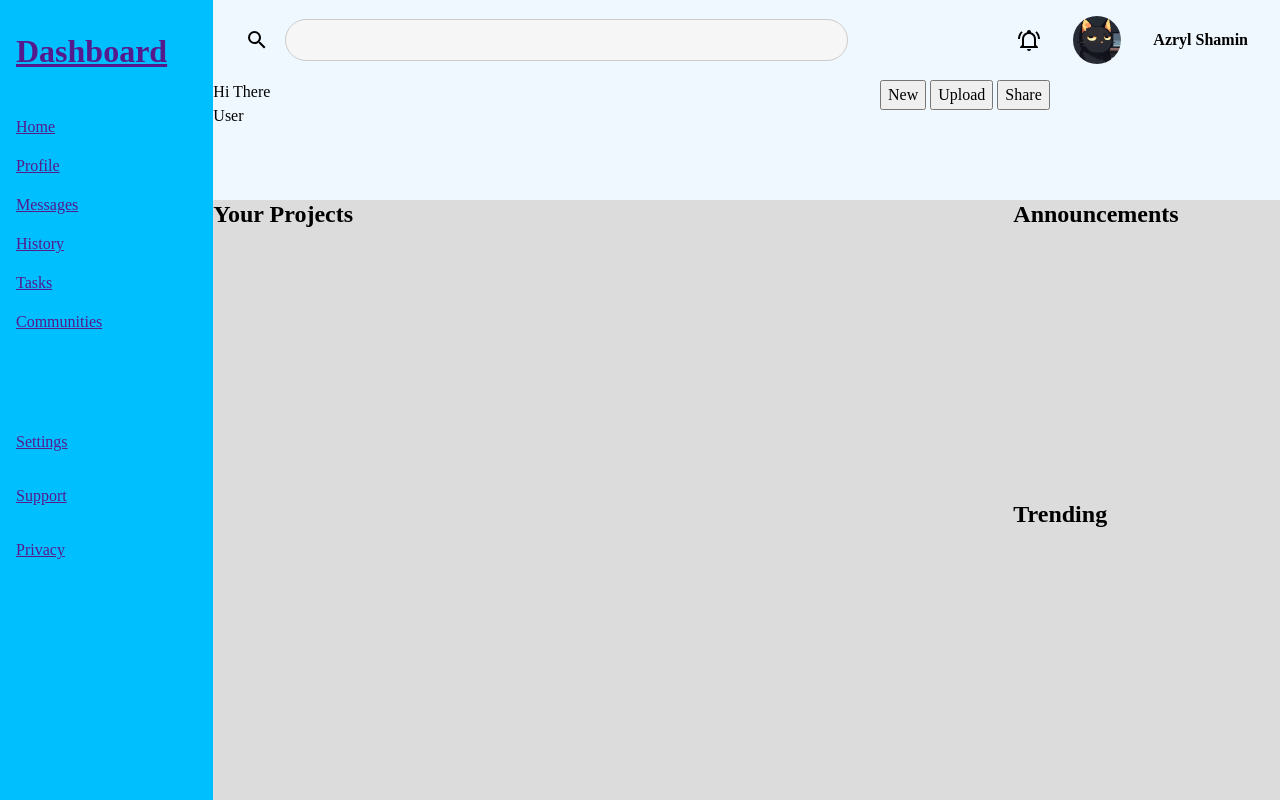
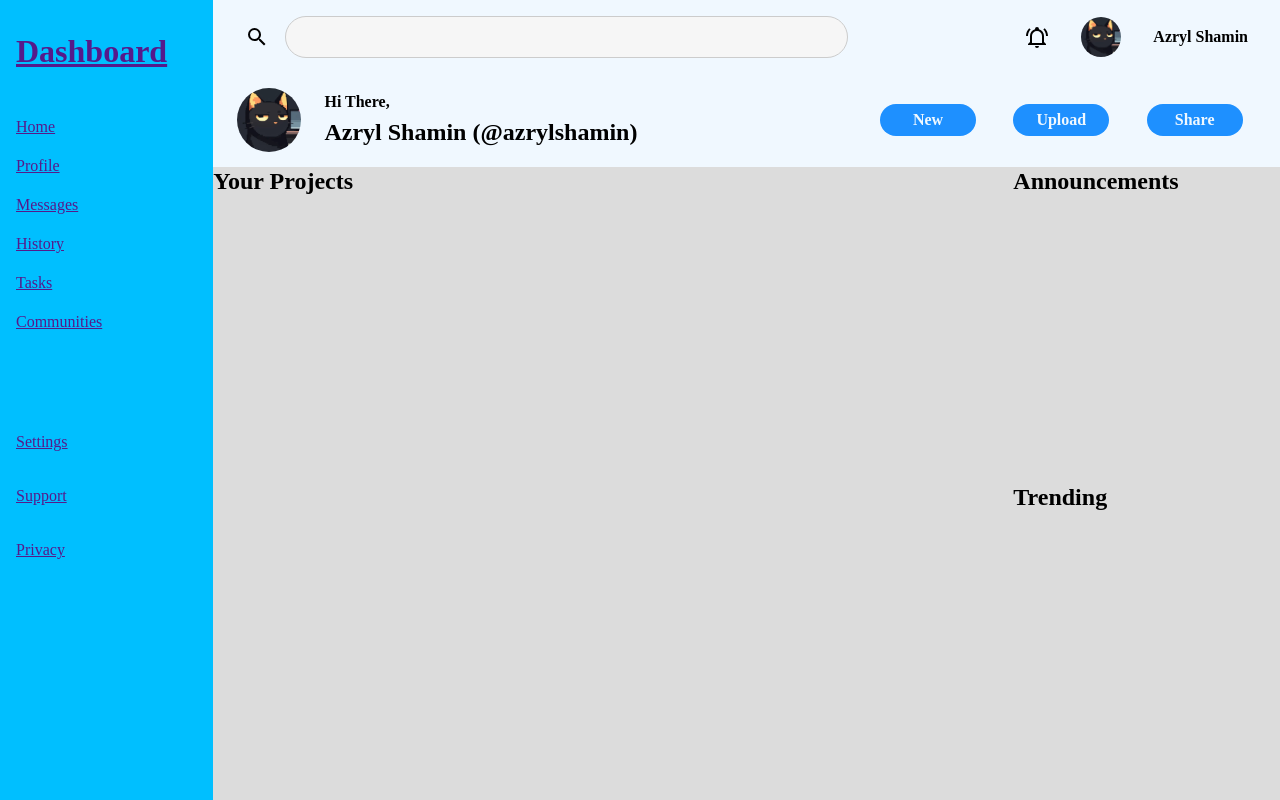
Before and after one commit to azrylshamin/odin-admin-dashboard, a plain HTML site: page index.html in a window 1280 px wide. Drawn offline with Linux system fonts and the light colour scheme.

Commit message:
Finish styling the header section

```diff
--- a/index.html
+++ b/index.html
@@ -1,5 +1,6 @@
 <!DOCTYPE html>
 <html lang="en">
+
 <head>
     <meta charset="UTF-8">
     <meta name="viewport" content="width=device-width, initial-scale=1.0">
@@ -8,6 +9,7 @@
     <link rel="stylesheet" href="reset.css">
     <link rel="stylesheet" href="styles.css">
 </head>
+
 <body>
     <div class="container">
         <div class="sidebar">
@@ -33,7 +35,7 @@
         <div class="header">
             <div class="search-section">
                 <label for="searchbar">
-                        <img src="assets/images/magnify.svg" alt="Magnify icon" class="search-icon">
+                    <img src="assets/images/magnify.svg" alt="Magnify icon" class="search-icon">
                 </label>
                 <input type="search" id="searchbar" class="search-bar">
             </div>
@@ -42,11 +44,16 @@
                 <img src="assets/images/profile-pic.jpg" alt="A cat picture" class="profile-picture">
                 <p class="profile-name">Azryl Shamin</p>
             </div>
-            <div>
-                <p>Hi There</p>
-                <p>User</p>
+            <div class="greet-section">
+                <div class="user-picture">
+                    <img src="assets/images/profile-pic.jpg" alt="A cat picture" class="profile-picture">
+                </div>
+                <div class="user-greeting">
+                    <p id="greet">Hi There,</p>
+                    <p id="user-profile">Azryl Shamin (@azrylshamin)</p>
+                </div>
             </div>
-            <div>
+            <div class="action-buttons">
                 <button>New</button>
                 <button>Upload</button>
                 <button>Share</button>
@@ -68,4 +75,5 @@
         </div>
     </div>
 </body>
+
 </html>
--- a/styles.css
+++ b/styles.css
@@ -40,7 +40,7 @@ html {
     background-color: aliceblue;
 
     display: grid;
-    grid-template: 2fr 3fr / 5fr 3fr;
+    grid-template: 2fr 2.5fr / 5fr 3fr;
 }
 
 .header .search-section {
@@ -82,9 +82,9 @@ html {
   vertical-align: middle;
 }
 
-.header .profile-picture {
+.profile-section .profile-picture {
     width: auto;
-    height: 3rem;
+    height: 2.5rem;
 }
 
 .profile-picture {
@@ -92,6 +92,58 @@ html {
 }
 
 .profile-name {
+    font-weight: bold;
+}
+
+.greet-section {
+    display: grid;
+    grid-template: 1fr / 1fr 5fr;
+}
+
+.greet-section .user-picture {
+    grid-row: 1;
+    grid-column: 1;
+
+    place-self: center;
+}
+
+.greet-section .profile-picture {
+    width: auto;
+    height: 4rem;
+}
+
+.greet-section .user-greeting {
+    grid-row: 1;
+    grid-column: 2;
+
+    align-self: center;
+}
+
+.greet-section #greet {
+    font-weight: bold;
+    font-size: 1rem;
+}
+
+.greet-section #user-profile {
+    font-weight: bold;
+    font-size: 1.5rem;
+}
+
+.header .action-buttons {
+    display: grid;
+    grid-auto-flow: column;
+    grid-template-rows: repeat(auto-fit, 1fr);
+    align-items: center;
+}
+
+.header button {
+
+    width: 6rem;
+    height: 2rem;
+    border-radius: 2rem;
+    border: none;
+    background-color: dodgerblue;
+    color: aliceblue;
     font-weight: bold;
 }
 
```
